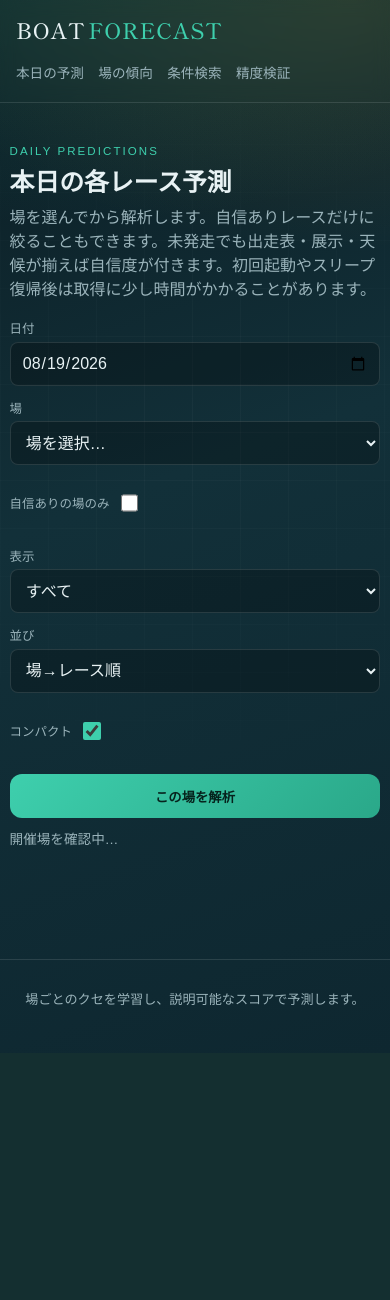
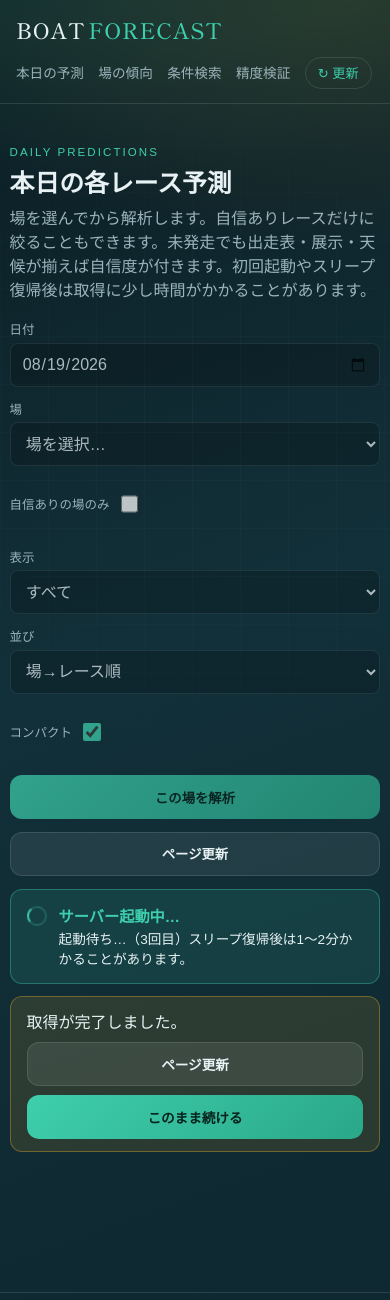
Before and after one commit to syuppi/syuppi-kyotei, a Python web app: template src/boatrace/web/templates/index.html in a window 390 px wide. Shown: the top 1300 px of the page. Before the commit the page ends 1005 px from the top, so only its background shows below. Run offline with Jinja, Linux system fonts and the light colour scheme; the template is opened without the code that fills it, so the values that code supplies are empty; some web fonts are replaced.

Commit message:
Add visible fetch progress and PWA-friendly page reload
Show a sticky spinner banner during server wake, card fetch, and
analysis so mobile users know work is in progress. Add page reload
buttons for home-screen PWA where browser refresh is unavailable,
plus a completion banner prompting reload after fetch finishes.

```diff
--- a/src/boatrace/web/static/app.js
+++ b/src/boatrace/web/static/app.js
@@ -3,6 +3,129 @@ async function jget(url) {
   if (!res.ok) throw new Error(`HTTP ${res.status}`);
   return res.json();
 }
+
+/** 取得・解析中の表示（PWAでも状態が分かるように） */
+let _fetchProgressDepth = 0;
+
+function isStandalonePwa() {
+  return (
+    window.matchMedia("(display-mode: standalone)").matches
+    || window.navigator.standalone === true
+  );
+}
+
+function reloadAppPage() {
+  window.location.reload();
+}
+
+function initReloadButtons() {
+  const bind = (id) => {
+    const el = document.getElementById(id);
+    if (el) el.addEventListener("click", () => reloadAppPage());
+  };
+  bind("page-reload");
+  bind("header-reload");
+  bind("fetch-done-reload");
+
+  const headerReload = document.getElementById("header-reload");
+  if (headerReload && isStandalonePwa()) {
+    headerReload.hidden = false;
+  }
+
+  const doneBanner = document.getElementById("fetch-done-banner");
+  const doneContinue = document.getElementById("fetch-done-continue");
+  if (doneContinue && doneBanner) {
+    doneContinue.addEventListener("click", () => {
+      doneBanner.hidden = true;
+    });
+  }
+}
+
+function setFetchProgress(active, { title, detail } = {}) {
+  const panel = document.getElementById("fetch-progress");
+  const titleEl = document.getElementById("fetch-progress-title");
+  const detailEl = document.getElementById("fetch-progress-detail");
+  if (!panel) return;
+
+  if (active) {
+    _fetchProgressDepth += 1;
+    panel.hidden = false;
+    if (titleEl) titleEl.textContent = title || "取得中…";
+    if (detailEl) detailEl.textContent = detail || "";
+    document.body.classList.add("is-fetching");
+    hideFetchDoneBanner();
+    return;
+  }
+
+  _fetchProgressDepth = Math.max(0, _fetchProgressDepth - 1);
+  if (_fetchProgressDepth === 0) {
+    panel.hidden = true;
+    document.body.classList.remove("is-fetching");
+  }
+}
+
+function updateFetchProgress({ title, detail } = {}) {
+  const titleEl = document.getElementById("fetch-progress-title");
+  const detailEl = document.getElementById("fetch-progress-detail");
+  if (titleEl && title) titleEl.textContent = title;
+  if (detailEl && detail != null) detailEl.textContent = detail;
+}
+
+function showFetchDoneBanner(message) {
+  const banner = document.getElementById("fetch-done-banner");
+  const msgEl = document.getElementById("fetch-done-message");
+  if (!banner) return;
+  if (msgEl) {
+    msgEl.textContent = message || "取得が完了しました。ページ更新で最新表示にできます。";
+  }
+  banner.hidden = false;
+}
+
+function hideFetchDoneBanner() {
+  const banner = document.getElementById("fetch-done-banner");
+  if (banner) banner.hidden = true;
+}
+
+async function waitForServerReady(maxMs = 120000) {
+  setFetchProgress(true, {
+    title: "サーバー起動中…",
+    detail: "スリープ復帰後は1〜2分かかることがあります。この画面は閉じずにお待ちください。",
+  });
+  const started = Date.now();
+  let attempt = 0;
+  while (Date.now() - started < maxMs) {
+    attempt += 1;
+    try {
+      const res = await fetch("/health", { cache: "no-store" });
+      if (res.ok) {
+        const health = await res.json();
+        if (health.status === "ok") {
+          setFetchProgress(false);
+          return health;
+        }
+      }
+    } catch (_) {
+      /* retry */
+    }
+    updateFetchProgress({
+      detail: `起動待ち…（${attempt}回目）スリープ復帰後は1〜2分かかることがあります。`,
+    });
+    await new Promise((r) => setTimeout(r, 3000));
+  }
+  setFetchProgress(false);
+  throw new Error("サーバー起動がタイムアウトしました。しばらく待って「ページ更新」を押してください。");
+}
+
+function todayISO() {
+  return new Intl.DateTimeFormat("en-CA", {
+    timeZone: "Asia/Tokyo",
+    year: "numeric",
+    month: "2-digit",
+    day: "2-digit",
+  }).format(new Date());
+}
+
+document.addEventListener("DOMContentLoaded", initReloadButtons);
 
 function pct(v) {
   if (v == null) return "-";
@@ -73,13 +196,6 @@ function renderTicketRankPanel(el, payload, { compact = false } = {}) {
     </div>
     ${preNote}
   `;
-}
-
-function todayISO() {
-  const d = new Date();
-  const m = String(d.getMonth() + 1).padStart(2, "0");
-  const day = String(d.getDate()).padStart(2, "0");
-  return `${d.getFullYear()}-${m}-${day}`;
 }
 
 async function fillVenues(selectEl, includeAll = true) {
@@ -340,14 +456,23 @@ async function bootPredictions() {
 
   async function refreshVenueOptions(opts = {}) {
     const { autoFetch = true } = opts;
+    setFetchProgress(true, {
+      title: "開催場を確認中…",
+      detail: "出走表の有無を確認しています。",
+    });
     setStatus("開催場を確認中…");
+    try {
       let data = await fillActiveVenues(venue, day.value, {
         confidentOnly: Boolean(venueConfOnly && venueConfOnly.checked),
       });
       let hasList = (data.items || []).length > 0 || Number(data.confident_total || 0) > 0;
 
       if (!hasList && autoFetch && !(venueConfOnly && venueConfOnly.checked)) {
-      setStatus("出走表を取得中…（スリープ復帰後は1〜2分かかることがあります）");
+        updateFetchProgress({
+          title: "出走表を取得中…",
+          detail: "OpenAPIから本日分をダウンロードしています。1〜2分かかることがあります。",
+        });
+        setStatus("出走表を取得中…");
         try {
           const prep = new URLSearchParams({ day: day.value });
           const controller = new AbortController();
@@ -359,11 +484,22 @@ async function bootPredictions() {
           clearTimeout(timer);
           if (!res.ok) throw new Error(`HTTP ${res.status}`);
           const fetched = await res.json();
+          const vcount = fetched.venue_count || 0;
+          const rcount = fetched.race_count || 0;
           setStatus(
-          (fetched.venue_count || 0) > 0
-            ? `出走表: ${fetched.venue_count}場 / ${fetched.race_count}R`
+            vcount > 0
+              ? `出走表取得完了: ${vcount}場 / ${rcount}R`
               : `出走表0件（${fetched.date || day.value}）`
           );
+          if (vcount > 0) {
+            showFetchDoneBanner(
+              `出走表の取得が完了しました（${vcount}場 / ${rcount}R）。ホーム画面追加時は「ページ更新」を押してください。`
+            );
+          }
+          updateFetchProgress({
+            title: "場一覧を更新中…",
+            detail: "取得した出走表を反映しています。",
+          });
           data = await fillActiveVenues(venue, day.value, {
             confidentOnly: Boolean(venueConfOnly && venueConfOnly.checked),
           });
@@ -378,7 +514,7 @@ async function bootPredictions() {
         clearRaceView(
           venueConfOnly && venueConfOnly.checked
             ? "この日の自信ありレースがありません。先に解析するか、チェックを外してください。"
-          : "開催場がありません。ページを再読み込みするか、1〜2分待ってからもう一度お試しください。"
+            : "開催場がありません。「ページ更新」を押すか、1〜2分待ってからもう一度お試しください。"
         );
         setStatus(venueConfOnly && venueConfOnly.checked ? "自信ありの場なし" : "開催場なし");
         return false;
@@ -396,6 +532,9 @@ async function bootPredictions() {
         return false;
       }
       return true;
+    } finally {
+      setFetchProgress(false);
+    }
   }
 
   async function load(opts = {}) {
@@ -412,6 +551,17 @@ async function bootPredictions() {
     const vid = venueQueryId();
     if (vid) params.set("venue_id", vid);
     if (allConf) params.set("confident_only", "true");
+    const progressTitle = prepare
+      ? (allConf ? "自信ありレースを読み込み中…" : "出走表を取得して予想中…")
+      : refresh
+        ? "再予想中…"
+        : "予想を読み込み中…";
+    setFetchProgress(true, {
+      title: progressTitle,
+      detail: prepare && !allConf
+        ? "この場だけ解析します。完了まで数十秒〜2分かかることがあります。"
+        : "処理中です。この画面は閉じずにお待ちください。",
+    });
     try {
       let data;
       if (prepare) {
@@ -420,6 +570,10 @@ async function bootPredictions() {
           data = await jget(`/api/predictions/today?${params}`);
         } else {
           setStatus("出走表を取得して予想中…（この場のみ・高速モード）");
+          updateFetchProgress({
+            title: "出走表を取得して予想中…",
+            detail: "OpenAPI取得と機械学習予想を実行しています。",
+          });
           const prep = new URLSearchParams(params);
           prep.set("fast", "true");
           if (force) prep.set("force", "true");
@@ -457,6 +611,10 @@ async function bootPredictions() {
         data = await jget(`/api/predictions/today?${params}`);
         if ((!data.items || data.items.length === 0) && !allConf) {
           setStatus("データが無いためこの場を取得・予想しています…");
+          updateFetchProgress({
+            title: "出走表を取得して予想中…",
+            detail: "初回表示のため、この場のデータを取得しています。",
+          });
           const prep = new URLSearchParams(params);
           prep.set("fast", "true");
           const controller = new AbortController();
@@ -505,9 +663,14 @@ async function bootPredictions() {
       const cached = data.cached ? "（キャッシュ）" : "";
       const scope = allConf ? "全場・自信あり" : venue.value;
       setStatus(`更新済${cached}（${scope} / ${data.count || 0}R / 自信あり ${confN}R / オッズあり ${oddsN}R）`);
+      if ((prepare || (data.items && data.items.length > 0)) && isStandalonePwa()) {
+        showFetchDoneBanner("解析が完了しました。表示を最新にするには「ページ更新」を押してください。");
+      }
     } catch (e) {
       setStatus(`エラー: ${e.message || e}`);
       throw e;
+    } finally {
+      setFetchProgress(false);
     }
   }
 
@@ -534,6 +697,14 @@ async function bootPredictions() {
   if (filterEl) filterEl.addEventListener("change", () => renderPredictions());
   if (sortEl) sortEl.addEventListener("change", () => renderPredictions());
   if (compactEl) compactEl.addEventListener("change", () => renderPredictions());
+
+  try {
+    await waitForServerReady();
+  } catch (e) {
+    setStatus(String(e.message || e));
+    clearRaceView("サーバー起動を待てませんでした。「ページ更新」を押して再度お試しください。");
+    return;
+  }
 
   const ready = await refreshVenueOptions();
   if (ready) await load({ prepare: false });
--- a/src/boatrace/web/static/styles.css
+++ b/src/boatrace/web/static/styles.css
@@ -123,6 +123,103 @@ input, select {
   transition: transform 0.15s ease, box-shadow 0.15s ease;
 }
 .btn:hover { transform: translateY(-1px); box-shadow: 0 8px 20px rgba(62,207,173,0.25); }
+.btn:disabled {
+  opacity: 0.45;
+  cursor: not-allowed;
+  transform: none;
+  box-shadow: none;
+}
+.btn-secondary {
+  background: rgba(255, 255, 255, 0.08);
+  color: var(--ink);
+  border: 1px solid var(--line);
+}
+.btn-secondary:hover {
+  box-shadow: 0 8px 20px rgba(0, 0, 0, 0.25);
+  background: rgba(255, 255, 255, 0.12);
+}
+.btn-sm {
+  padding: 0.45rem 0.85rem;
+  font-size: 0.85rem;
+}
+.btn-header-reload {
+  background: transparent;
+  border: 1px solid var(--line);
+  color: var(--accent);
+  border-radius: 999px;
+  padding: 0.35rem 0.75rem;
+  font: inherit;
+  font-size: 0.82rem;
+  cursor: pointer;
+}
+.btn-header-reload:hover { background: rgba(62, 207, 173, 0.12); }
+
+body.is-fetching .controls input,
+body.is-fetching .controls select,
+body.is-fetching .controls .btn:not(#page-reload):not(#fetch-done-reload) {
+  pointer-events: none;
+  opacity: 0.72;
+}
+
+.fetch-progress {
+  margin-top: 0.85rem;
+  padding: 0.85rem 1rem;
+  border-radius: 12px;
+  border: 1px solid rgba(62, 207, 173, 0.35);
+  background: rgba(62, 207, 173, 0.12);
+  animation: pulse-border 1.6s ease-in-out infinite;
+}
+.fetch-progress-inner {
+  display: flex;
+  align-items: flex-start;
+  gap: 0.75rem;
+}
+.fetch-progress-text { flex: 1; min-width: 0; }
+.fetch-progress-text strong {
+  display: block;
+  font-size: 0.95rem;
+  color: var(--accent);
+}
+.fetch-progress-text .meta {
+  margin: 0.25rem 0 0;
+  color: var(--ink);
+  line-height: 1.45;
+}
+.fetch-spinner {
+  width: 1.25rem;
+  height: 1.25rem;
+  border: 2px solid rgba(62, 207, 173, 0.25);
+  border-top-color: var(--accent);
+  border-radius: 50%;
+  flex-shrink: 0;
+  margin-top: 0.15rem;
+  animation: spin 0.85s linear infinite;
+}
+.fetch-done-banner {
+  margin-top: 0.75rem;
+  padding: 0.75rem 1rem;
+  border-radius: 12px;
+  border: 1px solid rgba(240, 180, 41, 0.35);
+  background: rgba(240, 180, 41, 0.12);
+  display: flex;
+  flex-wrap: wrap;
+  align-items: center;
+  gap: 0.55rem;
+}
+.fetch-done-banner span { flex: 1 1 12rem; }
+.load-status { min-height: 1.25rem; }
+
+@keyframes spin { to { transform: rotate(360deg); } }
+@keyframes pulse-border {
+  0%, 100% { border-color: rgba(62, 207, 173, 0.35); }
+  50% { border-color: rgba(62, 207, 173, 0.65); }
+}
+
+@media (max-width: 640px) {
+  .btn-header-reload { display: inline-flex !important; }
+  #page-reload { width: 100%; }
+  .fetch-done-banner .btn { flex: 1 1 auto; }
+}
 
 .summary-row {
   display: grid;
--- a/src/boatrace/web/templates/base.html
+++ b/src/boatrace/web/templates/base.html
@@ -3,6 +3,8 @@
 <head>
   <meta charset="UTF-8" />
   <meta name="viewport" content="width=device-width, initial-scale=1" />
+  <meta name="apple-mobile-web-app-capable" content="yes" />
+  <meta name="apple-mobile-web-app-title" content="BOAT FORECAST" />
   <title>{% block title %}ボートレース予想{% endblock %}</title>
   <link rel="preconnect" href="https://fonts.googleapis.com" />
   <link rel="preconnect" href="https://fonts.gstatic.com" crossorigin />
@@ -18,6 +20,7 @@
       <a href="/venues">場の傾向</a>
       <a href="/search">条件検索</a>
       <a href="/accuracy">精度検証</a>
+      <button type="button" id="header-reload" class="btn-header-reload" title="ページを更新（ホーム画面追加時はこちら）" hidden>↻ 更新</button>
     </nav>
   </header>
   <main class="container">
@@ -27,5 +30,15 @@
     <p>場ごとのクセを学習し、説明可能なスコアで予測します。</p>
   </footer>
   {% block scripts %}{% endblock %}
+  <script>
+    document.addEventListener("DOMContentLoaded", function () {
+      var btn = document.getElementById("header-reload");
+      if (!btn) return;
+      var isPwa = window.matchMedia("(display-mode: standalone)").matches || window.navigator.standalone === true;
+      var isMobile = window.matchMedia("(max-width: 640px)").matches;
+      if (isPwa || isMobile) btn.hidden = false;
+      btn.addEventListener("click", function () { window.location.reload(); });
+    });
+  </script>
 </body>
 </html>
--- a/src/boatrace/web/templates/index.html
+++ b/src/boatrace/web/templates/index.html
@@ -42,8 +42,23 @@
       <input type="checkbox" id="compact-mode" checked />
     </label>
     <button id="refresh" class="btn" disabled>この場を解析</button>
+    <button type="button" id="page-reload" class="btn btn-secondary" title="ブラウザの更新の代わり（ホーム画面追加時）">ページ更新</button>
   </div>
-  <p id="load-status" class="meta" style="margin-top:0.6rem"></p>
+  <div id="fetch-progress" class="fetch-progress" hidden role="status" aria-live="polite">
+    <div class="fetch-progress-inner">
+      <span class="fetch-spinner" aria-hidden="true"></span>
+      <div class="fetch-progress-text">
+        <strong id="fetch-progress-title">取得中…</strong>
+        <p id="fetch-progress-detail" class="meta"></p>
+      </div>
+    </div>
+  </div>
+  <div id="fetch-done-banner" class="fetch-done-banner" hidden role="status" aria-live="polite">
+    <span id="fetch-done-message">取得が完了しました。</span>
+    <button type="button" id="fetch-done-reload" class="btn btn-secondary btn-sm">ページ更新</button>
+    <button type="button" id="fetch-done-continue" class="btn btn-sm">このまま続ける</button>
+  </div>
+  <p id="load-status" class="meta load-status" style="margin-top:0.6rem"></p>
 </section>
 
 <section id="summary" class="summary-row"></section>
@@ -51,7 +66,7 @@
 <section id="list" class="race-list" aria-live="polite"></section>
 {% endblock %}
 {% block scripts %}
-<script src="/static/app.js?v=ticket-rank-stats-1"></script>
+<script src="/static/app.js?v=mobile-fetch-ui-1"></script>
 <script>
   bootPredictions();
 </script>
```
Lines whose indentation alone changed are shown as unchanged.
